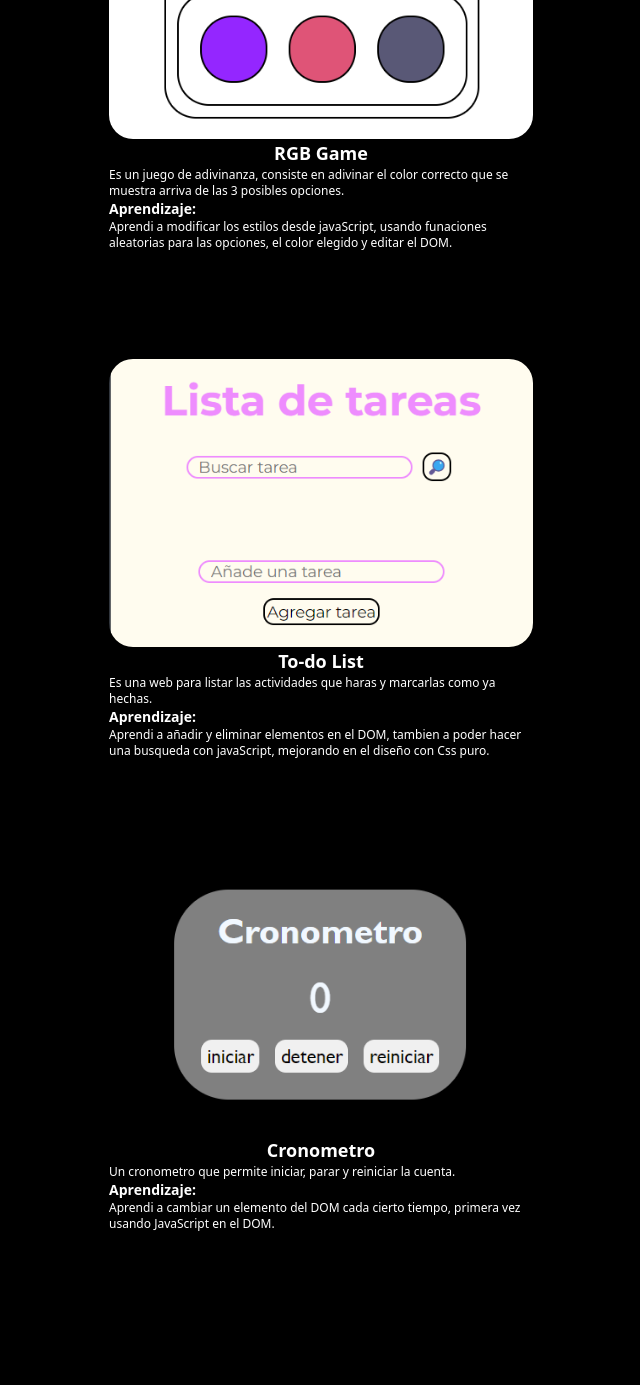
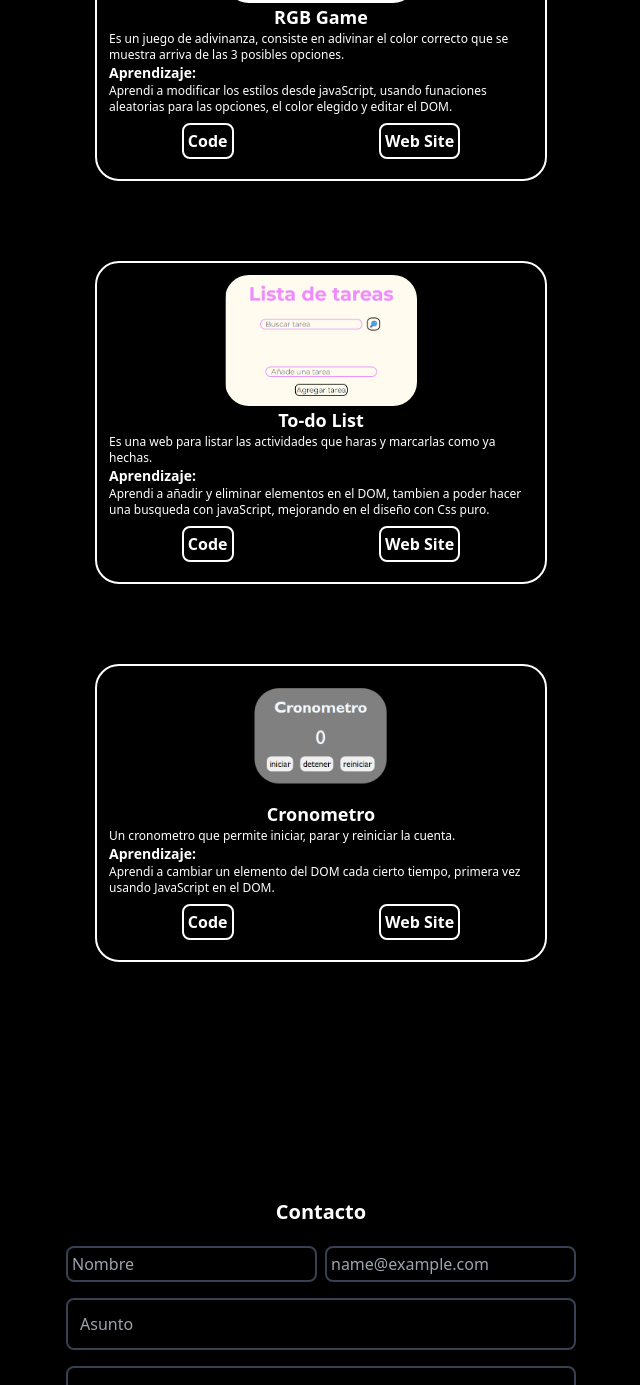
Before and after one commit to abdair-coca/WebProyects, a plain HTML site: page index.html in a window 1280 px wide. Shown: the part 1415-2800 px from the top of the page, without its empty margins (319-959 px from the left). Drawn offline with nearby package versions, Linux system fonts and the light colour scheme; a web font is replaced by a local one.

Commit message:
mejora de estilos

```diff
--- a/index.html
+++ b/index.html
@@ -34,18 +34,18 @@
         </nav>
     </header>
 
-    <section class="grid place-items-center m-5 p-10 hover:scale-110 rounded-lg border-solid border-2 border-black hover:border-green-200 duration-300" id="presentacion">
+    <section class="grid place-items-center w-5/6 p-10 hover:scale-110 rounded-lg border-solid border-2 border-black hover:border-green-200 duration-300" id="presentacion">
         <h1 class="text-lg text-white">Hola, Soy <strong>Abdair Coca</strong>.</h1>
         <h2 class="text-white">Desarrollador Web <strong>Full-Stack</strong> en progreso</h2>
     </section>
 
-    <main >
-        <section class="grid place-items-center m-15 p-3 hover:scale-110 rounded-lg border-solid border-2 border-black hover:border-green-200 duration-300" id="sobre-mi">
+    <main class="grid place-items-center">
+        <section class="grid place-items-center w-5/6 p-3 hover:scale-110 rounded-lg border-solid border-2 border-black hover:border-green-200 duration-300" id="sobre-mi">
             <h2 class="text-white font-bold text-xl" >Sobre mi</h2>
                 <img src="/images/avatar.png" class="w-48 h-48 rounded-full m-3" alt="Imagen de un avatar inspirado en Abdair Coca">
                 <p class="text-white text-center text-sm  w-2/3" >Desarrollando y aprendiendo, disfruto crear, imaginar, y concretar proyectos.</p>
         </section>
-        <section class="grid place-items-center m-24 hover:scale-110 rounded-lg border-solid border-2 border-black hover:border-green-200 duration-300" id="habilidades">
+        <section class="grid place-items-center w-5/6 m-24 hover:scale-110 rounded-lg border-solid border-2 border-black hover:border-green-200 duration-300" id="habilidades">
             <h2 class="text-white font-bold text-xl" >Habilidades</h2>
             <main>
                 <section class="grid place-items-center">
@@ -88,12 +88,12 @@
                 </section>
             </main>
         </section>
-        <section class="grid place-items-center m-24 hover:scale-110 rounded-lg border-solid border-2 border-black hover:border-green-200 duration-300" id="proyectos">
+        <section class="grid place-items-center w-5/6 m-24 hover:scale-110 rounded-lg border-solid border-2 border-black hover:border-green-200 duration-300" id="proyectos">
             <h2 class="text-white font-bold text-xl" >Proyectos</h2>
             <main>
                 <ul class="grid place-items-center text-white">
-                    <li class="grid place-items-center m-10 p-3 w-1/2 hover:scale-110 rounded-3xl border-solid border-2 border-black hover:border-green-200 duration-300">
-                        <img src="/images/proyects/proyect1.png" class="rounded-3xl" alt="iamgen de un proyecto de un juego rgb">
+                    <li class="grid place-items-center m-10 p-3 h-6/3 w-1/2 hover:scale-110 rounded-3xl border-solid border-2 border-white hover:border-green-200 duration-300">
+                        <img src="/images/proyects/proyect1.png" class="rounded-3xl w-48" alt="iamgen de un proyecto de un juego rgb">
                         <div>
                             <h3 class="font-bold text-lg text-center">
                                 RGB Game
@@ -107,10 +107,14 @@
                                     Aprendi a modificar los estilos desde javaScript, usando funaciones aleatorias para las opciones, el color elegido y editar el DOM.
                                 </p>
                             </div>
+                            <footer class="flex justify-around">
+                                <button onclick="window.location.href='https://github.com/abdair-coca/EjerciciosWeb/tree/main/seventhexrecise'" class="rounded-lg border-solid border-white border-2 p-1 m-2 font-bold hover:scale-110 hover:border-green-200 duration-150">Code</button>
+                                <button class="rounded-lg border-solid border-white border-2 p-1 m-2 font-bold hover:scale-110 hover:border-green-200 duration-150">Web Site</button>
+                            </footer>
                         </div>
                     </li>
-                    <li class="grid place-items-center m-10 p-3 w-1/2 hover:scale-110 rounded-3xl border-solid border-2 border-black hover:border-green-200 duration-300">
-                        <img src="/images/proyects/proyect2.png" class="rounded-3xl" alt="imagen de un proyecto 'to-do list'">
+                    <li class="grid place-items-center m-10 p-3 h-6/3 w-1/2 hover:scale-110 rounded-3xl border-solid border-2 border-white hover:border-green-200 duration-300">
+                        <img src="/images/proyects/proyect2.png" class="rounded-3xl w-48" alt="imagen de un proyecto 'to-do list'">
                         <div>
                             <h3 class="font-bold text-lg text-center">
                                 To-do List
@@ -124,10 +128,14 @@
                                     Aprendi a añadir y eliminar elementos en el DOM, tambien a poder hacer una busqueda con javaScript, mejorando en el diseño con Css puro.
                                 </p>
                             </div>
+                            <footer class="flex justify-around">
+                                <button onclick="window.location.href='https://github.com/abdair-coca/EjerciciosWeb/tree/main/sixthexercise'" class="rounded-lg border-solid border-white border-2 p-1 m-2 font-bold hover:scale-110 hover:border-green-200 duration-150">Code</button>
+                                <button class="rounded-lg border-solid border-white border-2 p-1 m-2 font-bold hover:scale-110 hover:border-green-200 duration-150">Web Site</button>
+                            </footer>
                         </div>
                     </li>
-                    <li class="grid place-items-center m-10 p-3 w-1/2 hover:scale-110 rounded-3xl border-solid border-2 border-black hover:border-green-200 duration-300">
-                        <img src="/images/proyects/proyect3.png" class="rounded-3xl" alt="imagen de un proyecto cronometro">
+                    <li class="grid place-items-center m-10 p-3 h-6/3 w-1/2 hover:scale-110 rounded-3xl border-solid border-2 border-white hover:border-green-200 duration-300">
+                        <img src="/images/proyects/proyect3.png" class="rounded-3xl w-48" alt="imagen de un proyecto cronometro">
                         <div>
                             <h3 class="font-bold text-lg text-center">
                                 Cronometro
@@ -141,17 +149,28 @@
                                     Aprendi a cambiar un elemento del DOM cada cierto tiempo, primera vez usando JavaScript en el DOM.
                                 </p>
                             </div>
+                            <footer class="flex justify-around">
+                                <button onclick="window.location.href='https://github.com/abdair-coca/EjerciciosWeb/tree/main/fivethexercise'" class="rounded-lg border-solid border-white border-2 p-1 m-2 font-bold hover:scale-110 hover:border-green-200 duration-150">Code</button>
+                                <button class="rounded-lg border-solid border-white border-2 p-1 m-2 font-bold hover:scale-110 hover:border-green-200 duration-150">Web Site</button>
+                            </footer>
                         </div>
                     </li>
                 </ul>
             </main>
         </section>
-        <section class="grid place-items-center m-24 hover:scale-110 rounded-lg border-solid border-2 border-black hover:border-green-200 duration-300" id="contacto">
+        <section class="grid place-items-center w-5/6 m-24 hover:scale-110 rounded-lg border-solid border-2 border-black hover:border-green-200 duration-300" id="contacto">
             <h2 class="text-white font-bold text-xl" >Contacto</h2>
-            <section class="m-3 grid">
-                <input type="name" class="m-3 p-1 rounded-lg" placeholder="nombre">
-                <input type="email" class="m-3 p-1 rounded-lg" placeholder="name@example.com">
-                <textarea name="text" id="mensaje" class="m-3 p-3 rounded-lg" placeholder="Mensaje"></textarea>
+            <section class="m-3 grid place-items-center">
+                <div class="flex m-2 w-full">
+                    <input type="name" class="mr-1 p-1 w-full rounded-lg bg-black border-solid border-gray-700 border-2 text-gray-200" placeholder="Nombre">
+                    <input type="email" class="ml-1 p-1 w-full rounded-lg bg-black border-solid border-gray-700 border-2 text-gray-200" placeholder="name@example.com">
+                </div>
+                <input type="text" class="m-2 p-3 w-full rounded-lg bg-black border-solid border-gray-700 border-2 text-gray-200" placeholder="Asunto">
+                <textarea name="text" id="mensaje" class="m-2 p-5 w-full rounded-lg bg-black border-solid border-gray-700 border-2 text-gray-200" placeholder="Mensaje"></textarea>
+                <button class="flex justify-center items-center mb-2 border-gray-50 bg-gray-50 w-full border-solid border-2 rounded-xl hover:bg-gray-300 duration-150">
+                    <img src="/images/enviarIcon.png" class="w-4 m-2" alt="icono de boton de enviar">
+                    Enviar mensaje
+                </button>
             </section>
         </section>
     </main>
```
Also changed, not shown: images/enviarIcon.png (added).
